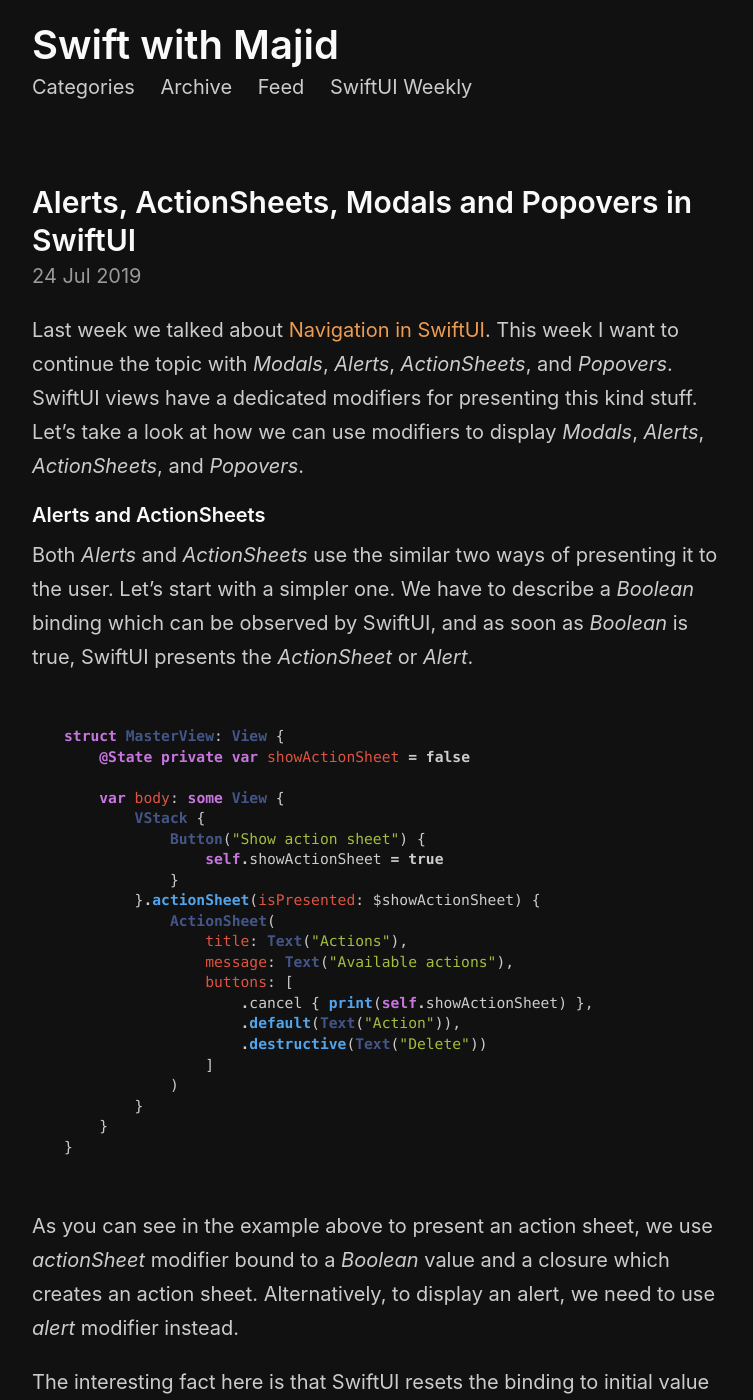
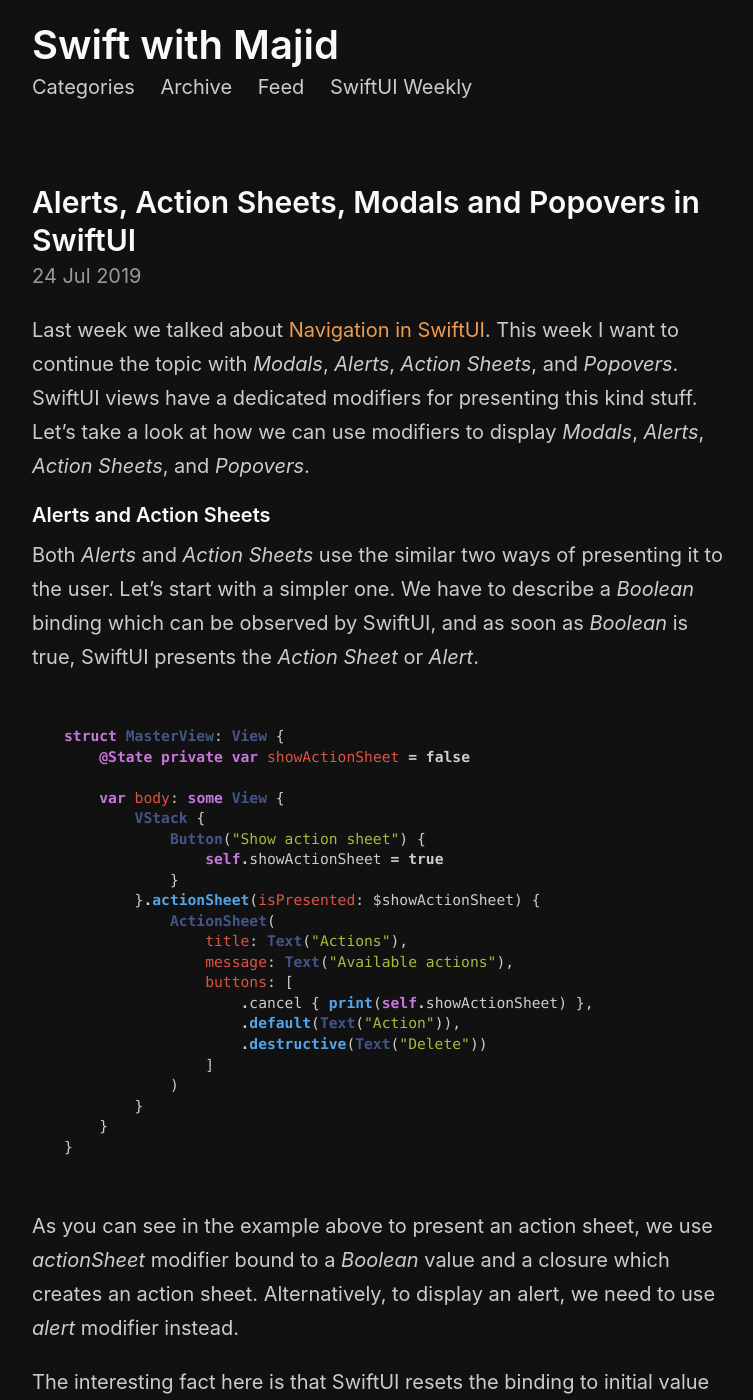
Before and after one commit to mecid/mecid.github.io, a Jekyll site: the page built from _posts/2019-07-24-alerts-actionsheets-modals-and-popovers-in-swiftui.md, in a window 1280 px wide and 1400 px high. Shown: the whole window, without its empty margins (258-1011 px from the left). Built offline with Jekyll 4.4.1, drawn with Linux system fonts in a browser that asks for light colours; some of the changed text lies outside the part shown.

Commit message:
Update 2019-07-24-alerts-actionsheets-modals-and-popovers-in-swiftui.md

````diff
--- a/_posts/2019-07-24-alerts-actionsheets-modals-and-popovers-in-swiftui.md
+++ b/_posts/2019-07-24-alerts-actionsheets-modals-and-popovers-in-swiftui.md
@@ -1,13 +1,13 @@
 ---
-title: Alerts, ActionSheets, Modals and Popovers in SwiftUI
+title: Alerts, Action Sheets, Modals and Popovers in SwiftUI
 layout: post
 category: Mastering SwiftUI views
 ---
 
-Last week we talked about [Navigation in SwiftUI](/2019/07/17/navigation-in-swiftui/). This week I want to continue the topic with *Modals*, *Alerts*, *ActionSheets*, and *Popovers*. SwiftUI views have a dedicated modifiers for presenting this kind stuff. Let's take a look at how we can use modifiers to display *Modals*, *Alerts*, *ActionSheets*, and *Popovers*.
+Last week we talked about [Navigation in SwiftUI](/2019/07/17/navigation-in-swiftui/). This week I want to continue the topic with *Modals*, *Alerts*, *Action Sheets*, and *Popovers*. SwiftUI views have a dedicated modifiers for presenting this kind stuff. Let's take a look at how we can use modifiers to display *Modals*, *Alerts*, *Action Sheets*, and *Popovers*.
 
-#### Alerts and ActionSheets
-Both *Alerts* and *ActionSheets* use the similar two ways of presenting it to the user. Let's start with a simpler one. We have to describe a *Boolean* binding which can be observed by SwiftUI, and as soon as *Boolean* is true, SwiftUI presents the *ActionSheet* or *Alert*.
+#### Alerts and Action Sheets
+Both *Alerts* and *Action Sheets* use the similar two ways of presenting it to the user. Let's start with a simpler one. We have to describe a *Boolean* binding which can be observed by SwiftUI, and as soon as *Boolean* is true, SwiftUI presents the *Action Sheet* or *Alert*.
 
 ```swift
 struct MasterView: View {
@@ -34,9 +34,9 @@
 ```
 As you can see in the example above to present an action sheet, we use *actionSheet* modifier bound to a *Boolean* value and a closure which creates an action sheet. Alternatively, to display an alert, we need to use *alert* modifier instead.
 
-The interesting fact here is that SwiftUI resets the binding to initial value after *Alert* or *ActionSheet* dismiss. To learn more about *Property Wrappers* available in SwiftUI, take a look at ["Understanding Property Wrappers in SwiftUI" post](/2019/06/12/understanding-property-wrappers-in-swiftui/).
+The interesting fact here is that SwiftUI resets the binding to initial value after *Alert* or *Action Sheet* dismiss. To learn more about *Property Wrappers* available in SwiftUI, take a look at ["Understanding Property Wrappers in SwiftUI" post](/2019/06/12/understanding-property-wrappers-in-swiftui/).
 
-It is a straightforward approach to present *Alerts* or *ActionSheets*. But sometimes it is not enough, because we need some data to show in *Alert* or *ActionSheet*. For this case, we have another overload of *alert* and *actionSheet* modifiers, which uses *Optional Identifiable binding* instead of *Boolean binding*.
+It is a straightforward approach to present *Alerts* or *Action Sheets*. But sometimes it is not enough, because we need some data to show in *Alert* or *Action Sheet*. For this case, we have another overload of *alert* and *actionSheet* modifiers, which uses *Optional Identifiable binding* instead of *Boolean binding*.
 
 ```swift
 struct Message: Identifiable {
@@ -107,7 +107,7 @@
 You can also use *fullScreenCover* view modifier to present full screen modals. It works the same way as *sheet* modifier.
 
 #### Popovers
-Using Popovers in SwiftUI is very similar to *Alers* and *ActionSheets*. *Popover* modifier also has two overloads for *Boolean* and *Optional Identifiable* bindings. Another additional parameter in *popover modifier* is *arrowEdge*, by providing *Edge* value you can draw an arrow in a specified direction. Here is the example of *Popover* modifier usage.
+Using Popovers in SwiftUI is very similar to *Alers* and *Action Sheets*. *Popover* modifier also has two overloads for *Boolean* and *Optional Identifiable* bindings. Another additional parameter in *popover modifier* is *arrowEdge*, by providing *Edge* value you can draw an arrow in a specified direction. Here is the example of *Popover* modifier usage.
 
 ```swift
 struct MasterView: View {
@@ -127,4 +127,4 @@
 ```
 
 #### Conclusion
-As you can see, SwiftUI provides a pretty easy way of presenting context-related views like *Alerts*, *ActionSheets*, *Modals*, and *Popovers* by using *bindings*. Feel free to follow me on [Twitter](https://twitter.com/mecid) and ask your questions related to this post. Thanks for reading and see you next week!
+As you can see, SwiftUI provides a pretty easy way of presenting context-related views like *Alerts*, *Action Sheets*, *Modals*, and *Popovers* by using *bindings*. Feel free to follow me on [Twitter](https://twitter.com/mecid) and ask your questions related to this post. Thanks for reading and see you next week!
````
